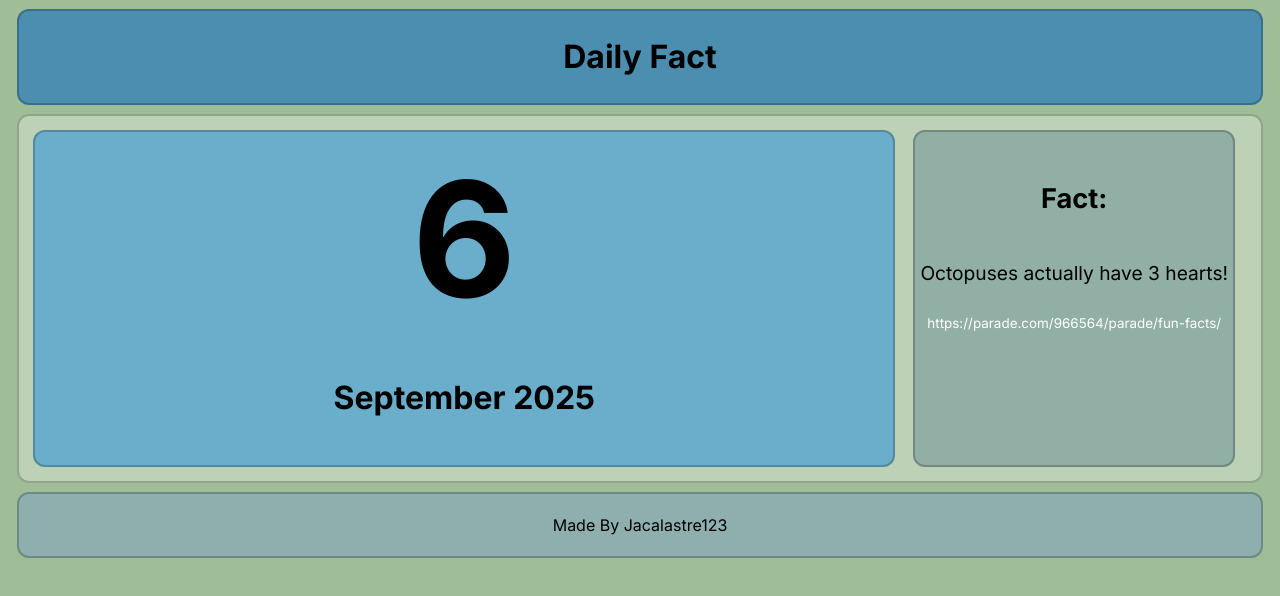
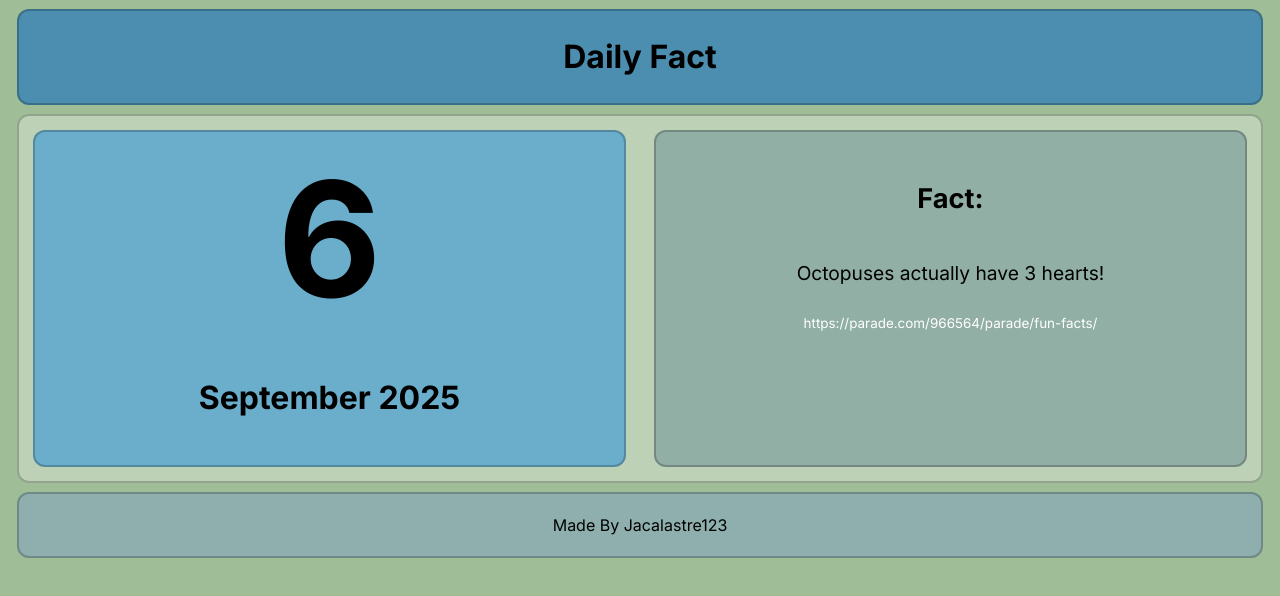
Before and after one commit to Jacalastre123/dailyFact, a plain HTML site: page index.html in a window 1280 px wide. Drawn offline with Linux system fonts and the light colour scheme; a web font is replaced by a local one.

Commit message:
Update index.html

```diff
--- a/index.html
+++ b/index.html
@@ -76,6 +76,9 @@
 
         .main {
             display: flex;
+            flex-wrap: wrap;
+            justify-content: center;
+            gap: 10px;
         }
 
         .facts {
@@ -89,6 +92,9 @@
         .title {
             background-color: rgba(6, 104, 196, 0.547)
         }
+
+            .cal, .facts {
+                flex: 1 1 300px;
 
 
 
```
